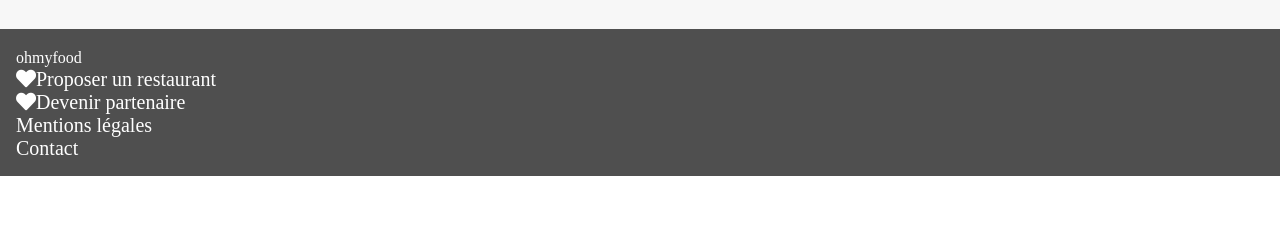
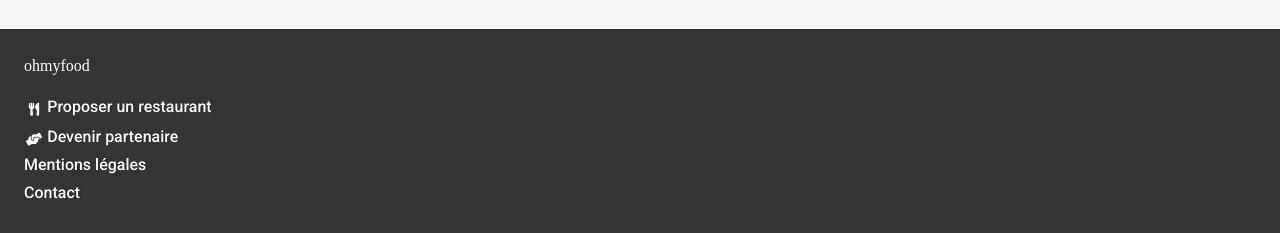
Before and after one commit to EuverteT/ThomasEuverte_3_03082021, a website: page index.html in a window 1280 px wide. Shown: the part 1967-2200 px from the top of the page. Before the commit the page ends 2143 px from the top, so only its background shows below. Drawn offline with Linux system fonts and the light colour scheme; a web font is replaced by a local one.

Commit message:
Finalisation footer de la page d'accueil, effet sur la partie Fonctionnement

```diff
--- a/index.html
+++ b/index.html
@@ -192,7 +192,7 @@
           <div class="footer__proposition-icon">
             <div class="footer__proposition-icon-container">
               <div class="footer__proposition-icon-insert">
-                <i class="fas fa-heart"></i>
+                <i class="fas fa-utensils"></i>
               </div>
             </div>
           </div>
@@ -203,7 +203,7 @@
           <div class="footer__proposition-icon">
             <div class="footer__proposition-icon-container">
               <div class="footer__proposition-icon-insert">
-                <i class="fas fa-heart"></i>
+                <i class="fas fa-hands-helping"></i>
               </div>
             </div>
           </div>
@@ -212,8 +212,8 @@
         <div>
           <a class="footer-font" href="#">Mentions légales</a>
         </div>
-        <div>
-          <a class="footer-font" href="#">Contact</a>
+        <div class="adjust">
+          <a class="footer-font" href="mailto:hello@openclasrooms.com">Contact</a>
         </div>
     </footer>
   </body>
--- a/sass/layout/_container.scss
+++ b/sass/layout/_container.scss
@@ -20,7 +20,6 @@
                 top: 50%;
                 left: 50%;
                 transform: translate(-50%, -50%);
-
             }
         }
         &__form{
@@ -57,6 +56,7 @@
         @include bold-typo;
         align-self: center;
     }
+
 }
 
 .step-block {
@@ -68,6 +68,16 @@
     margin: 0.8rem 1.2rem;
     padding: 1.3rem 0;
     position: relative;
+
+    &:hover {
+        background-color: hsl(267,66,90);
+        transition: background-color 300ms;
+
+        & .fas {
+            color: $colour-primary;
+            transition: color 300ms;
+        }
+    }
 
     .fas {
         color: $hard-grey;
--- a/sass/layout/_footer.scss
+++ b/sass/layout/_footer.scss
@@ -1,9 +1,22 @@
 .footer {
     background-color: $hard-grey;
-    padding: 1rem;
+    padding: 1.5rem;
 
     .footer-font {
         color: white;
+        @include bold-typo;
+    }
+
+    .adjust {
+        margin:0.35rem 0;
+    }
+
+    .fas {
+        font-size: 0.8rem;
+    }
+
+    &__logo {
+        margin-bottom: 1rem;
     }
 
     &__proposition {
@@ -11,5 +24,28 @@
         justify-content: unset;
         color: white;
 
+        &-icon {
+            width: 20px;
+            height: 30px;
+
+            &-container{
+                width: 100%;
+                height: 100%;
+                position: relative;
+            }
+            &-insert{
+                position: absolute;
+                top: 50%;
+                left: 50%;
+                transform: translate(-50%, -50%);
+            }
+
+        }
+
+        &-text {
+            align-self: center;
+            margin-left: 0.2rem;
+        }
+
     }
 }
--- a/sass/utils/_variables.scss
+++ b/sass/utils/_variables.scss
@@ -7,6 +7,6 @@
 
 $soft-grey: #f7f7f7;
 $mid-grey: #ededed;
-$hard-grey: #4F4F4F;
+$hard-grey: #353535;
 
 $fa-font-path: "./webfonts";
```
Also changed, not shown: public/css/style.css, 1 other file.
